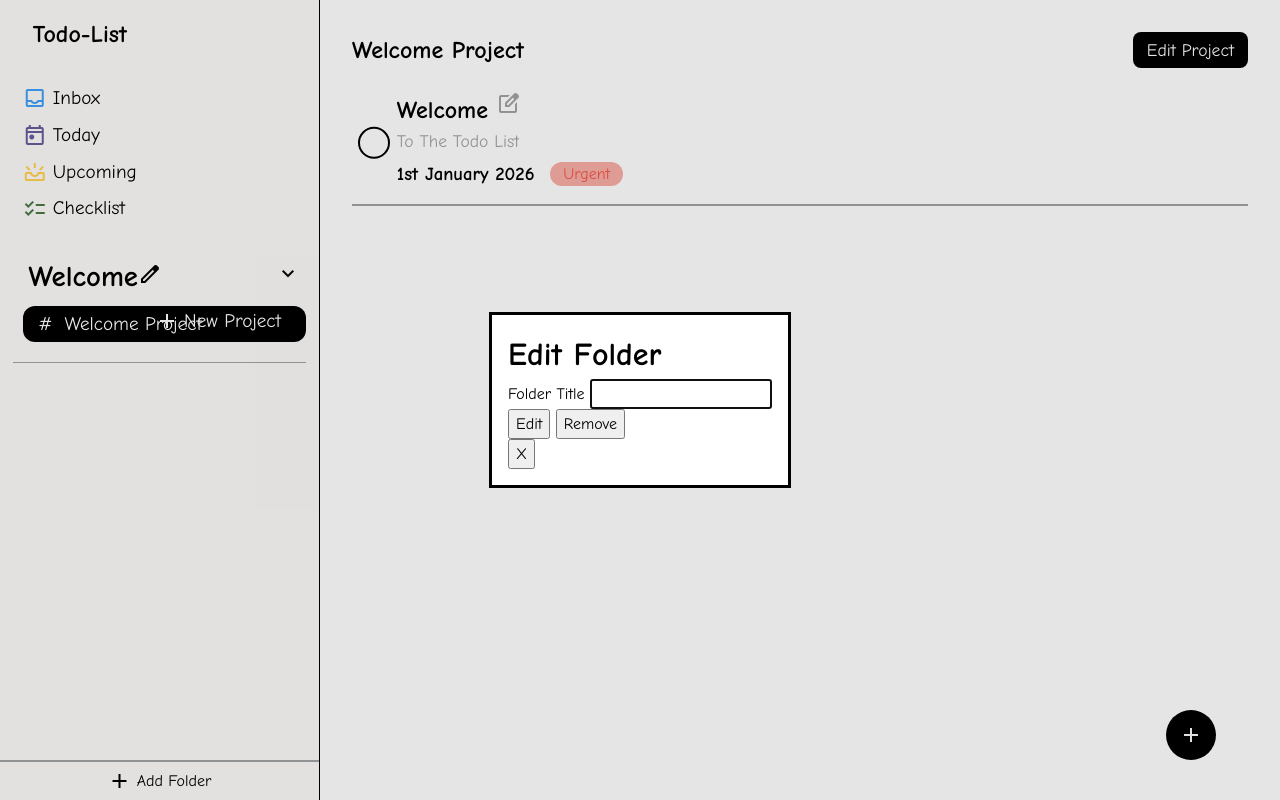
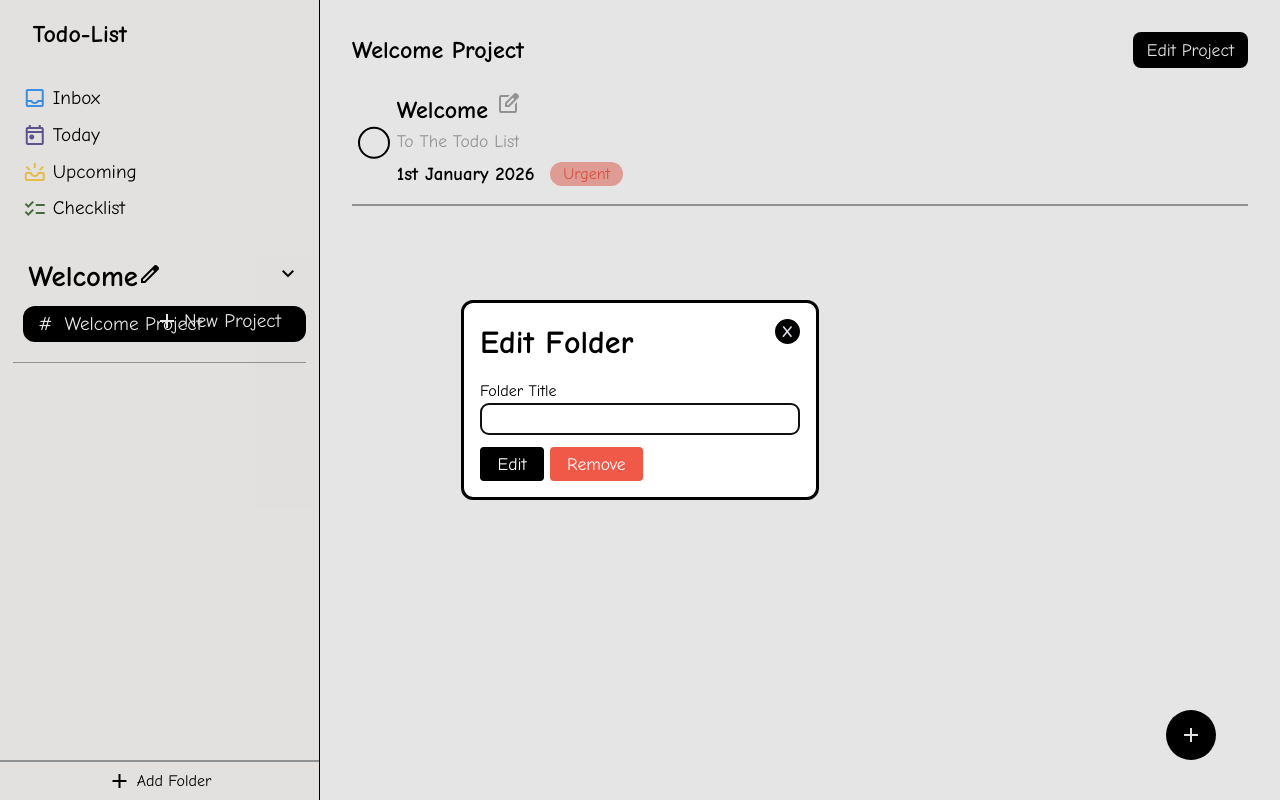
Before and after one commit to DefalterXD/Todo-List, a website built with webpack: page src/template.html in a window 1280 px wide. Both pictures are taken after a click on the element "edit". Built offline with nearby package versions, Linux system fonts and the light colour scheme.

Commit message:
feat: apply style for dialogs

```diff
--- a/src/style.css
+++ b/src/style.css
@@ -408,7 +408,91 @@ ul li.selected::before {
             cursor: pointer;
         }
     }
+}
 
+dialog {
+    border-radius: 12px;
+
+    & form {
+        position: relative;
+        display: grid;
+        gap: 12px;
+        min-width: 25dvw;
+    }
+
+    & .text__field {
+        display: grid;
+
+        & input {
+            width: 100%;
+            border-radius: 8px;
+            border: 1px solid var(--select-color-background);
+            padding: 0.2em 0.4em;
+        }
+
+        & input[type="date"] {
+            width: 100%;
+            border-radius: 8px;
+            border: 1px solid var(--select-color-background);
+            padding: 0.2em 0.4em;
+        }
+
+        & input[type="color"] {
+            width: 15%;
+            background-color: #fff;
+        }
+
+        & select {
+            background-color: #fff;
+            border-radius: 8px;
+            border: 1px solid var(--select-color-background);
+            padding: 0.2em 0.4em;
+        }
+    }
+
+    & .close {
+        position: absolute;
+        top: 0;
+        right: 0;
+        display: grid;
+        place-content: center;
+        background-color: var(--select-color-background);
+        width: 25px;
+        height: 25px;
+        border-radius: 50%;
+        border: none;
+        color: var(--search-color-background);
+        font-weight: 700;
+        cursor: pointer;
+    }
+
+    & .submit,
+    & .edit {
+        background-color: var(--select-color-background);
+        color: var(--select-color-font);
+        border-radius: 4px;
+        font-size: 1.1rem;
+        border: none;
+        padding: 0.2em 1em;
+        cursor: pointer;
+    }
+
+    & .remove {
+        background-color: var(--urgent-color);
+        color: var(--select-color-font);
+        border-radius: 4px;
+        font-size: 1.1rem;
+        border: none;
+        padding: 0.2em 1em;
+        cursor: pointer;
+    }
+
+    & textarea {
+        resize: none;
+        border-radius: 8px;
+        border: 1px solid var(--select-color-background);
+        padding: 0.2em 0.4em;
+    }
 }
 
 @keyframes rotateMenu {
```
